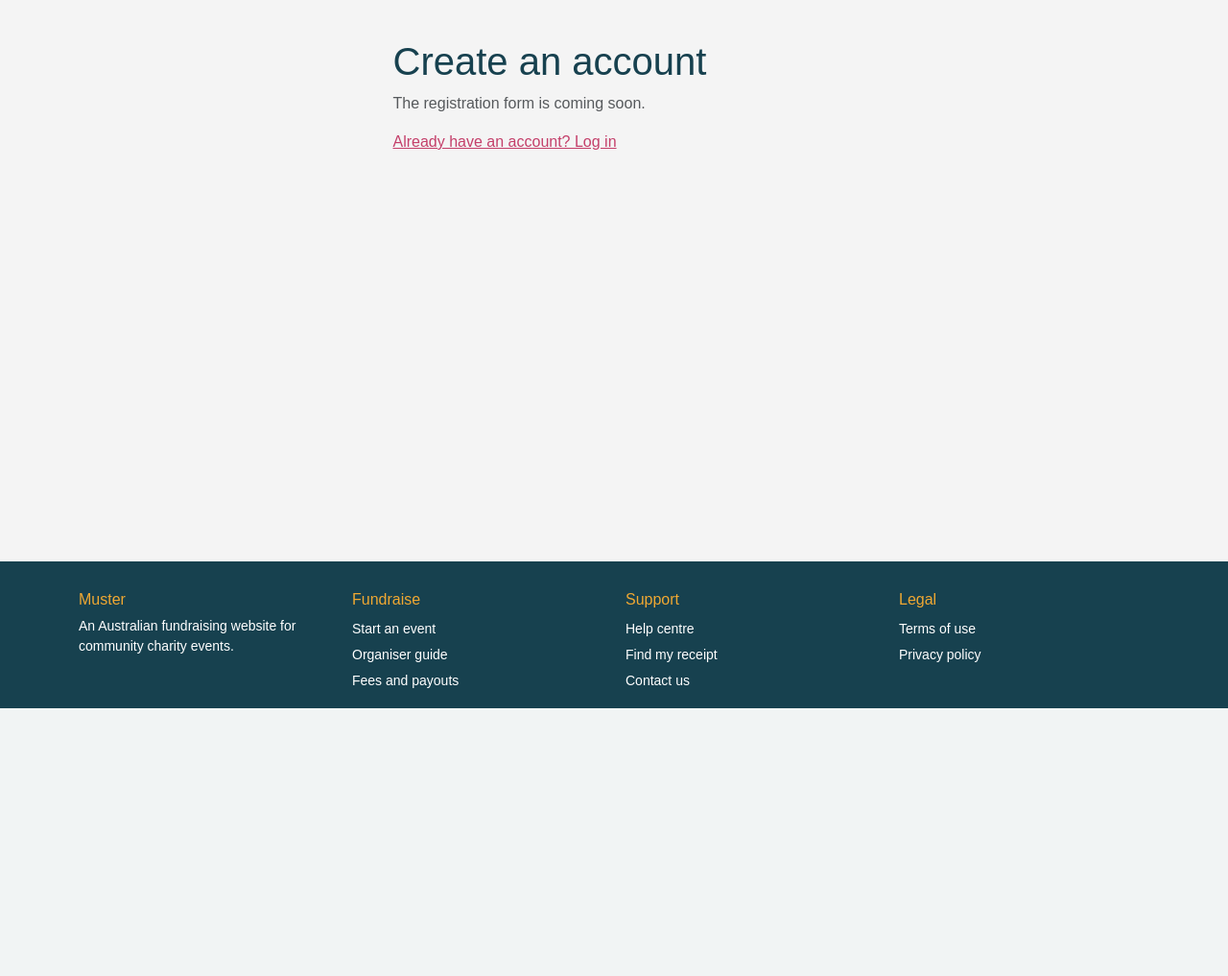
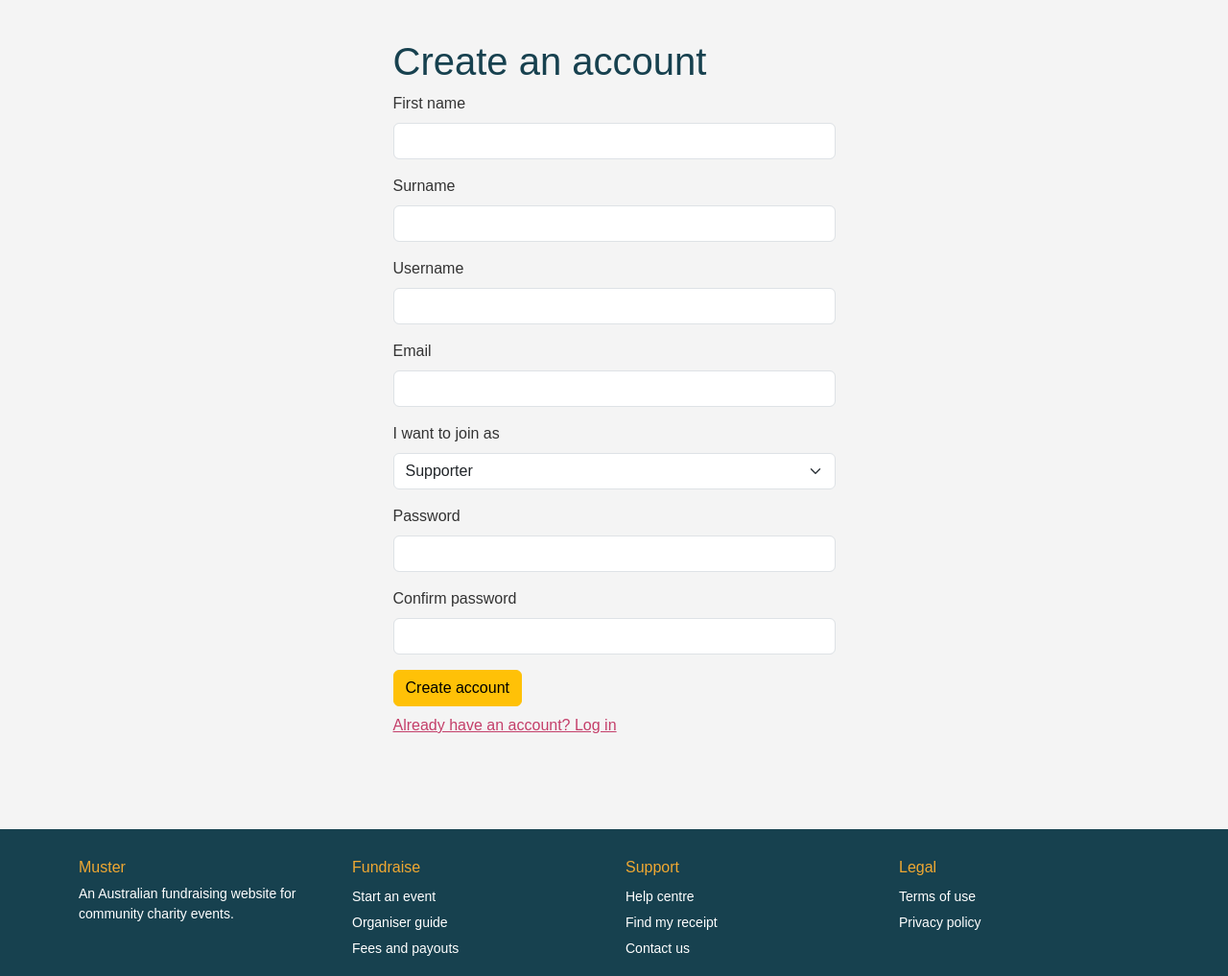
Before and after one commit to BigManGurthage/Muster, a Flask app: page /register in a window 1280 px wide. Shown: the part 62-1079 px from the top of the page at 96% size. Before the commit the page ends 800 px from the top, so only its background shows below. Run offline with Flask 3, Linux system fonts and the light colour scheme; some libraries are stand-ins or nearby versions.

Commit message:
Add login, register and logout

```diff
--- a/project/forms.py
+++ b/project/forms.py
@@ -1,21 +1,40 @@
-"""WTForms definitions. Add your forms inside your own marked section."""
-from flask_wtf import FlaskForm  # noqa: F401
+from flask_wtf import FlaskForm
 from wtforms import (BooleanField, DecimalField, PasswordField,  # noqa: F401
                      SelectField, StringField, SubmitField, TextAreaField)
 from wtforms.validators import (DataRequired, Email, EqualTo,  # noqa: F401
-                                Length, NumberRange, Optional)
+                                Length, NumberRange, Optional, Regexp)
 
 
-# ===== Authentication =====
+# Authentication
+class LoginForm(FlaskForm):
+    username = StringField('Username', validators=[DataRequired()])
+    password = PasswordField('Password', validators=[DataRequired()])
+    submit = SubmitField('Log in')
 
 
-# ===== Home page and search =====
+class RegisterForm(FlaskForm):
+    firstname = StringField('First name', validators=[DataRequired(), Length(max=80)])
+    surname = StringField('Surname', validators=[DataRequired(), Length(max=80)])
+    username = StringField('Username', validators=[
+        DataRequired(), Length(min=3, max=50),
+        Regexp(r'^[A-Za-z0-9_]+$', message='Letters, numbers and underscores only.')])
+    email = StringField('Email', validators=[DataRequired(), Email(), Length(max=300)])
+    # Admins are never created through the form.
+    role = SelectField('I want to join as', choices=[('supporter', 'Supporter'),
+                                                     ('fundraiser', 'Fundraiser')])
+    password = PasswordField('Password', validators=[DataRequired(), Length(min=8)])
+    confirm = PasswordField('Confirm password', validators=[
+        DataRequired(), EqualTo('password', message='Passwords must match.')])
+    submit = SubmitField('Create account')
 
 
-# ===== Event details and donations =====
+# Home page and search
 
 
-# ===== Campaign management =====
+# Event details and donations
 
 
-# ===== Administrator dashboard =====
+# Campaign management
+
+
+# Administrator dashboard
--- a/project/templates/base.html
+++ b/project/templates/base.html
@@ -55,10 +55,10 @@
             <ul class="navbar-nav">
                 {% if current_user.is_authenticated %}
                 <li class="nav-item">
-                    <span class="navbar-text me-lg-2">Hi, {{ current_user.username }}</span>
-                </li>
-                <li class="nav-item">
-                    <a class="nav-link" href="{{ url_for('main.logout') }}">Logout</a>
+                    <form method="post" action="{{ url_for('main.logout') }}">
+                        <input type="hidden" name="csrf_token" value="{{ csrf_token() }}">
+                        <button type="submit" class="nav-link">Logout</button>
+                    </form>
                 </li>
                 {% else %}
                 <li class="nav-item">
--- a/project/templates/register.html
+++ b/project/templates/register.html
@@ -1,4 +1,5 @@
 {% extends "base.html" %}
+{% from 'bootstrap5/form.html' import render_form %}
 
 {% block title %}Register{% endblock %}
 
@@ -7,9 +8,8 @@
     <div class="row justify-content-center">
         <div class="col-md-6 col-lg-5">
             <h1>Create an account</h1>
-            {# TODO: replace with a WTForms RegisterForm (render_form) #}
-            <p class="text-muted">The registration form is coming soon.</p>
-            <a href="{{ url_for('main.login') }}">Already have an account? Log in</a>
+            {{ render_form(form, novalidate=True, button_style='warning') }}
+            <p class="mt-2"><a href="{{ url_for('main.login') }}">Already have an account? Log in</a></p>
         </div>
     </div>
 </div>
--- a/project/views.py
+++ b/project/views.py
@@ -1,17 +1,15 @@
-"""Routes. Keep views thin: forms in forms.py, SQL in models.py.
-
-Add your routes inside your own marked section to avoid merge conflicts.
-"""
 from flask import Blueprint, flash, redirect, render_template, request, url_for
-from flask_login import logout_user
+from flask_login import current_user, login_user, logout_user
+from werkzeug.security import check_password_hash, generate_password_hash
 
 from .decorators import role_required
+from .forms import LoginForm, RegisterForm
+from .models import create_user, fetch_one, get_user_by_username, User
 
 bp = Blueprint('main', __name__)
 
 
 # Home page and search
-
 @bp.route('/')
 def index():
     return render_template('index.html')
@@ -24,22 +22,26 @@ def events():
 
 
 # Event details and donations
-
 @bp.route('/donations/<int:event_id>')
 def donations(event_id):
     return render_template('donations.html')
 
 
-# Campaign management (fundraisers)
-
+# Campaign management
 @bp.route('/campaign')
-@role_required('fundraiser')
 def campaign():
+    if not current_user.is_authenticated:
+        flash('Register a Fundraiser account to start fundraising, or log in '
+              'if you already have one.', 'info')
+        return redirect(url_for('main.register', role='fundraiser'))
+    if current_user.role != 'fundraiser':
+        flash('Only fundraiser accounts can start fundraising. Log out and '
+              'register a Fundraiser account.', 'info')
+        return redirect(url_for('main.index'))
     return render_template('campaign.html')
 
 
 # Administrator dashboard
-
 @bp.route('/admin_dashboard')
 @role_required('admin')
 def admin_dashboard():
@@ -47,25 +49,52 @@ def admin_dashboard():
 
 
 # Authentication
-
 @bp.route('/login', methods=['GET', 'POST'])
 def login():
-    if request.method == 'POST':
-        # TODO: validate credentials and log the user in.
-        flash('Login is not implemented yet.', 'info')
-    return render_template('login.html')
+    if current_user.is_authenticated:
+        return redirect(url_for('main.index'))
+    form = LoginForm()
+    if form.validate_on_submit():
+        row = get_user_by_username(form.username.data.strip())
+        if row and check_password_hash(row['password_hash'], form.password.data):
+            if not row['is_active']:
+                flash('This account has been suspended.', 'danger')
+            else:
+                login_user(User(row['user_id'], row['username'], row['role']))
+                flash('Welcome back, %s!' % row['firstname'], 'success')
+                next_page = request.args.get('next', '')
+                if next_page.startswith('/') and not next_page.startswith('//'):
+                    return redirect(next_page)
+                return redirect(url_for('main.index'))
+        else:
+            flash('Invalid username or password.', 'danger')
+    return render_template('login.html', form=form)
 
 
 @bp.route('/register', methods=['GET', 'POST'])
 def register():
-    if request.method == 'POST':
-        # TODO: validate the form and create the account.
-        flash('Registration is not implemented yet.', 'info')
-    return render_template('register.html')
+    if current_user.is_authenticated:
+        return redirect(url_for('main.index'))
+    form = RegisterForm()
+    if request.method == 'GET' and request.args.get('role') == 'fundraiser':
+        form.role.data = 'fundraiser'
+    if form.validate_on_submit():
+        if get_user_by_username(form.username.data):
+            form.username.errors.append('That username is already taken.')
+        elif fetch_one('SELECT user_id FROM users WHERE email = %s', (form.email.data,)):
+            form.email.errors.append('That email is already registered.')
+        else:
+            create_user(form.username.data, form.email.data,
+                        generate_password_hash(form.password.data),
+                        form.firstname.data, form.surname.data, form.role.data)
+            flash('Account created. Please log in.', 'success')
+            return redirect(url_for('main.login'))
+    return render_template('register.html', form=form)
 
 
-@bp.route('/logout')
+@bp.route('/logout', methods=['GET', 'POST'])
 def logout():
-    logout_user()
-    flash('You have been logged out.', 'success')
+    if request.method == 'POST':
+        logout_user()
+        flash('You have been logged out.', 'success')
     return redirect(url_for('main.index'))
```
Also changed, not shown: project/__init__.py (+6 -4 lines), project/models.py (+20 -10 lines), project/templates/login.html (+10 -17 lines).
